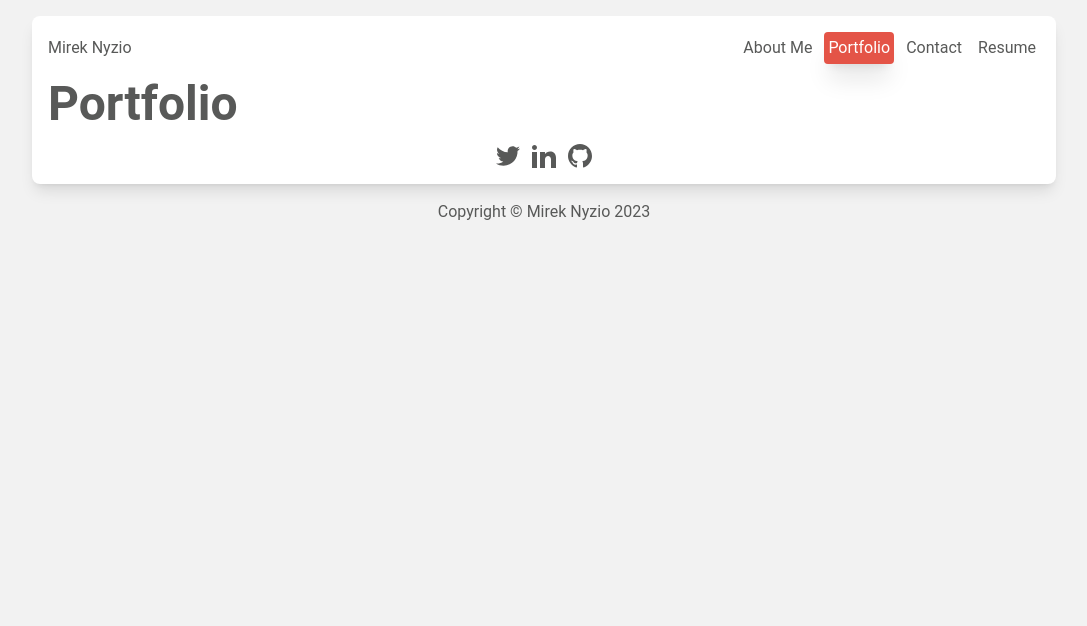
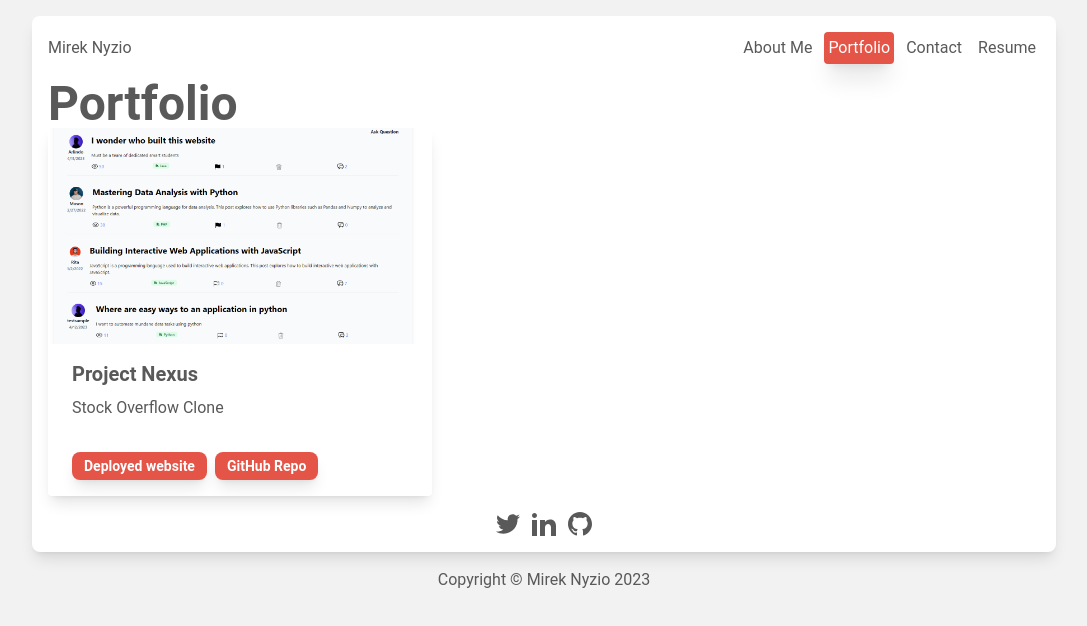
Before and after one commit to mnyzio/react-portfolio, a React (Create React App) app: page /portfolio in a window 1280 px wide. Shown: the top 626 px of the page, without its empty margins (96-1183 px from the left). Built offline with nearby package versions, Linux system fonts and the light colour scheme.

Commit message:
added project card template

```diff
--- a/src/App.js
+++ b/src/App.js
@@ -10,6 +10,8 @@ import Resume from "./pages/Resume";
 import NotFound from "./pages/NotFound";
 // Components
 import NavBar from "./components/NavBar";
+// Projects
+import { projects } from "./utils/projects/projects";
 
 function App() {
   return (
@@ -20,7 +22,7 @@ function App() {
         <NavBar />
         <Routes>
           <Route path="/" element={<About />} />
-          <Route path="/portfolio" element={<Portfolio />} />
+          <Route path="/portfolio" element={<Portfolio projects={ projects } />} />
           <Route path="/contact" element={<Contact />} />
           <Route path="/resume" element={<Resume />} />
           <Route path="*" element={<NotFound />} />
--- a/src/components/Footer.js
+++ b/src/components/Footer.js
@@ -3,7 +3,7 @@ import { motion as m } from "framer-motion";
 
 // Source https://www.framer.com/motion/transition/
 const container = {
-  hidden: { y: "30%", opacity: 0 },
+  hidden: { y: "10", opacity: 0 },
   show: {
     opacity: 1,
     y: 0,
--- a/src/pages/About.js
+++ b/src/pages/About.js
@@ -5,7 +5,7 @@ export default function About() {
   return (
     <>
     <m.div
-      initial={{ y: "10%", opacity: 0 }}
+      initial={{ y: "10", opacity: 0 }}
       animate={{ y: 0, opacity: 1 }}
       transition={{ duration: 0.75, ease: "easeOut" }}
       exit={{ opacity: 0 }}
--- a/src/pages/Contact.js
+++ b/src/pages/Contact.js
@@ -98,7 +98,7 @@ export default function Contact() {
   return (
     <>
       <m.section
-        initial={{ y: "10%", opacity: 0 }}
+        initial={{ y: "10", opacity: 0 }}
         animate={{ y: 0, opacity: 1 }}
         transition={{ duration: 0.75, ease: "easeOut" }}
         exit={{ opacity: 0 }}
@@ -228,7 +228,7 @@ export default function Contact() {
           </div>
           {errorMessage && (
             <m.div
-              initial={{ y: "10%", opacity: 0 }}
+              initial={{ y: "10", opacity: 0 }}
               animate={{ y: 0, opacity: 1 }}
               transition={{ duration: 0.75, ease: "easeOut" }}
               exit={{ opacity: 0 }}
--- a/src/pages/Portfolio.js
+++ b/src/pages/Portfolio.js
@@ -1,11 +1,12 @@
 import { motion as m } from "framer-motion";
 import Footer from "../components/Footer";
+import { Link } from "react-router-dom";
 
-export default function Portfolio() {
+export default function Portfolio(props) {
   return (
     <>
       <m.div
-        initial={{ y: "10%", opacity: 0 }}
+        initial={{ y: "10", opacity: 0 }}
         animate={{ y: 0, opacity: 1 }}
         transition={{ duration: 0.75, ease: "easeOut" }}
         exit={{ opacity: 0 }}
@@ -14,8 +15,38 @@ export default function Portfolio() {
         <h3 className="text-5xl font-bold">Portfolio</h3>
         {/* project container */}
         <div className="flex">
+          {/* Loop through all the projects creating card for each */}
           {/* project card */}
-          <div></div>
+          {props.projects.map((project) => (
+            <div
+              className="max-w-sm rounded overflow-hidden shadow-lg"
+              key={project.id}
+            >
+              <img
+                className="w-full"
+                src={project.imageSrc}
+                alt={project.imageAlt}
+              />
+              <div className="px-6 py-4">
+                <div className="font-bold text-xl mb-2">
+                  {project.projectName}
+                </div>
+                <p className="text-base">{project.projectDesc}</p>
+              </div>
+              <div className="px-6 pt-4 pb-2">
+                <Link to={project.linkDeployed} target="_blank">
+                  <div className="inline-block bg-orange rounded-lg px-3 py-1 text-sm font-semibold text-white mr-2 mb-2 hover:opacity-90 transition-all duration-300 shadow-lg">
+                    Deployed website
+                  </div>
+                </Link>
+                <Link to={project.linkGitHub} target="_blank">
+                  <div className="inline-block bg-orange rounded-lg px-3 py-1 text-sm font-semibold text-white mr-2 mb-2 hover:opacity-90 transition-all duration-300 shadow-lg">
+                    GitHub Repo
+                  </div>
+                </Link>
+              </div>
+            </div>
+          ))}
         </div>
       </m.div>
       <Footer />
--- a/src/pages/Resume.js
+++ b/src/pages/Resume.js
@@ -5,7 +5,7 @@ export default function Resume() {
   return (
     <>
       <m.div
-        initial={{ y: "10%", opacity: 0 }}
+        initial={{ y: "10", opacity: 0 }}
         animate={{ y: 0, opacity: 1 }}
         transition={{ duration: 0.75, ease: "easeOut" }}
         exit={{ opacity: 0 }}
--- /dev/null
+++ b/src/utils/projects/projects.js
@@ -0,0 +1,15 @@
+import nexus from './img/nexus.png'
+
+const projects = [
+  {
+    id: "1",
+    projectName: "Project Nexus",
+    projectDesc: "Stock Overflow Clone",
+    linkDeployed: "https://project-nexus.herokuapp.com/",
+    linkGitHub: "https://github.com/arlindo2017/project-nexus",
+    imageSrc: nexus,
+    imgAlt: "Project Nexus"
+  },
+];
+
+export { projects };
```
Also changed, not shown: src/utils/projects/img/nexus.png (added).
